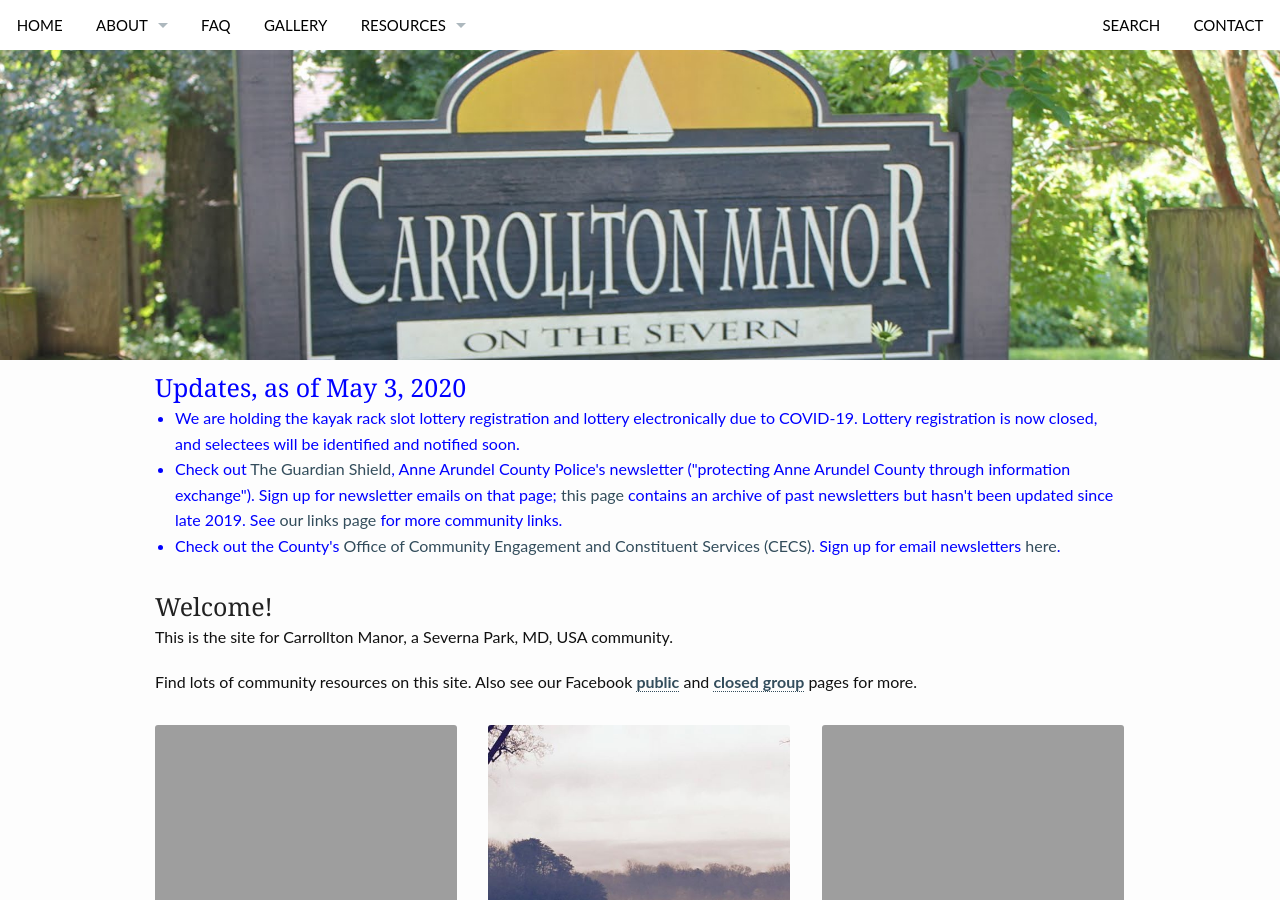
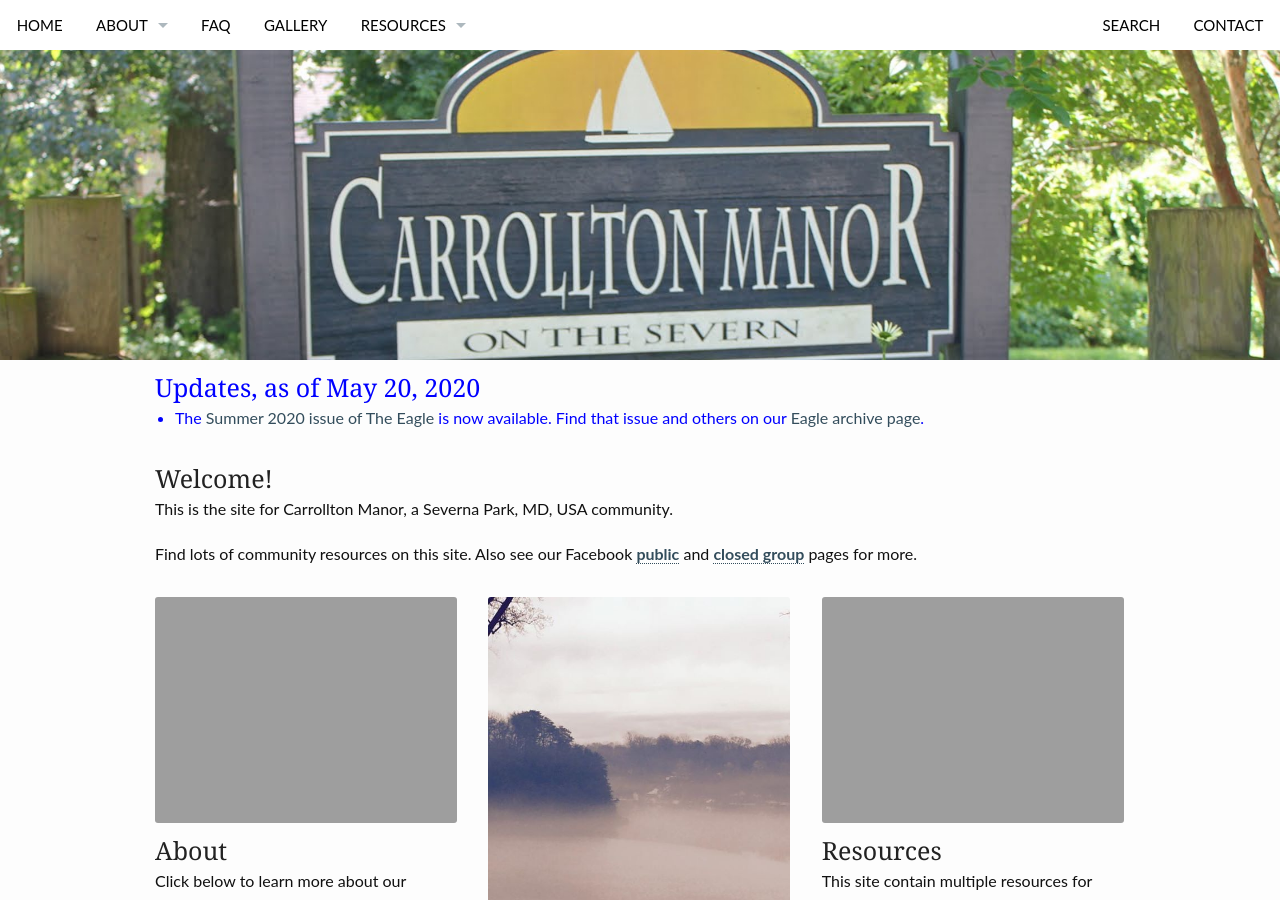
Before and after one commit to carrolltonmanor/carrolltonmanor.github.io, a Jekyll site: the page built from index.md, in a window 1280 px wide and 900 px high. Built offline with Jekyll 4.4.1, drawn with Linux system fonts in a browser that asks for light colours.

Commit message:
changed front page Updates text

```diff
--- a/_layouts/frontpage.html
+++ b/_layouts/frontpage.html
@@ -14,11 +14,9 @@
 {% endcomment %}
 <div class="row">
     <div class="medium-12 columns">
-	    <h2 class="font-size-h3 t10" style="color:blue;">Updates, as of May 3, 2020</h2>
+	    <h2 class="font-size-h3 t10" style="color:blue;">Updates, as of May 20, 2020</h2>
 	    <ul style="color:blue;">
-		    <li>We are holding the kayak rack slot lottery registration and lottery electronically due to COVID-19.  Lottery registration is now closed, and selectees will be identified and notified soon.</li>
-		    <li>Check out <a href="https://www.aapdguardianshield.org">The Guardian Shield</a>, Anne Arundel County Police's newsletter ("protecting Anne Arundel County through information exchange").  Sign up for newsletter emails on that page; <a href="https://www.aapdguardianshield.org/guardian-newsletters.html">this page</a> contains an archive of past newsletters but hasn't been updated since late 2019.  See <a href="/resources/links/">our links page</a> for more community links.</li>
-		    <li>Check out the County's <a href="https://www.aacounty.org/departments/county-executive/constituent-services/">Office of Community Engagement and Constituent Services (CECS)</a>.  Sign up for email newsletters <a href="https://www.aacounty.org/departments/county-executive/constituent-services/newsletter/">here</a>.
+		    <li>The <a href="/resources/eagle-archive/eagle-2020-summer.pdf">Summer 2020 issue of The Eagle</a> is now available.  Find that issue and others on our <a href="resources/eagle-archive/">Eagle archive page</a>.</li>
 	    </ul>
     </div><!-- /.medium-12.columns -->
 </div>
```
